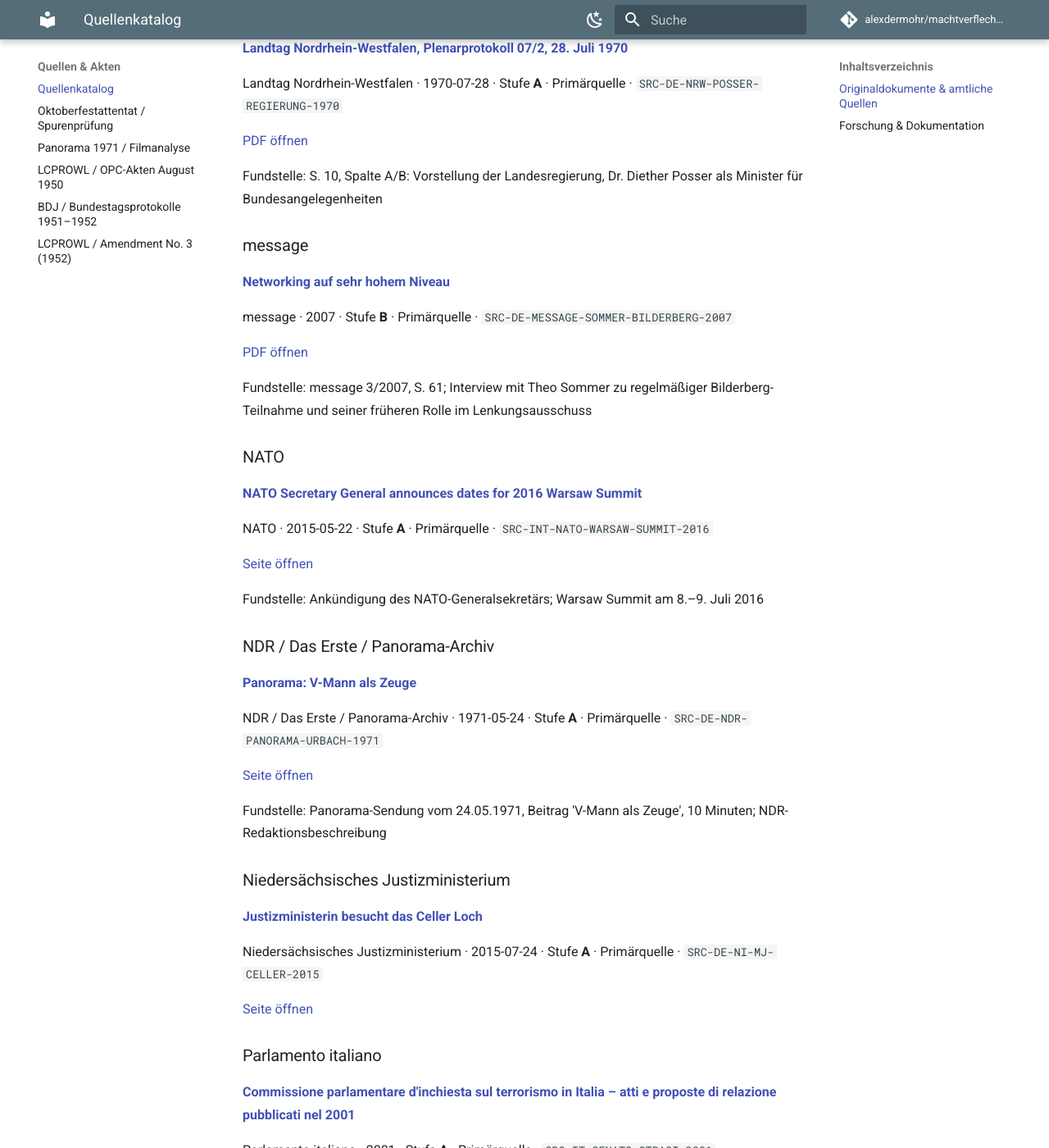
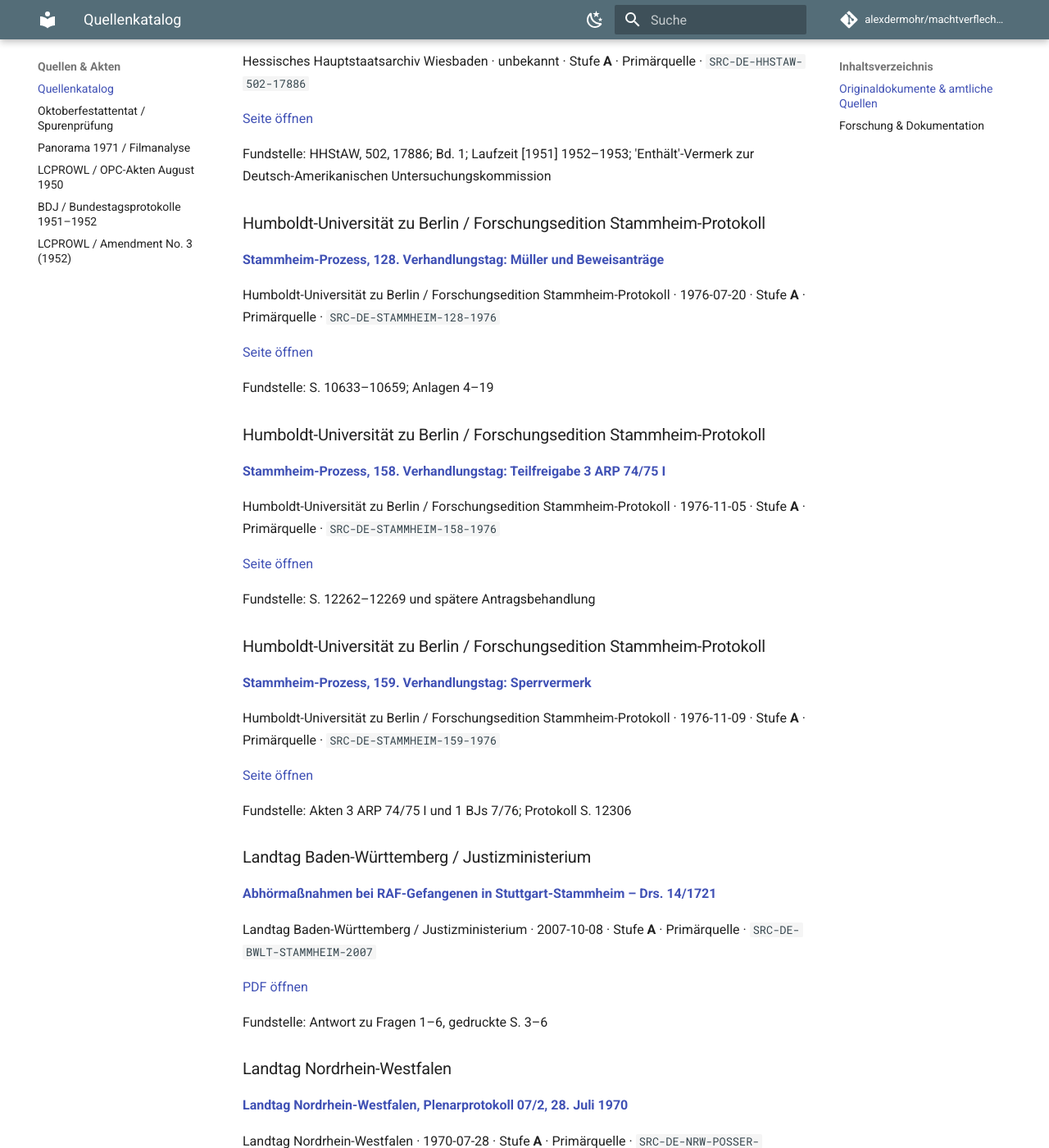
Before and after one commit to alexdermohr/machtverflechtungen, an MkDocs documentation site: the page built from docs/quellen/index.md, in a window 1280 px wide and 1400 px high, scrolled down 25521 px. Shown: the whole window at 82% size. Built offline with MkDocs 1.6.1 and Material for MkDocs 9.7.7, drawn with Linux system fonts in a browser that asks for light colours; comment, search, counter and statistics services are not loaded; some of the changed text lies outside the part shown.

Commit message:
research: RAF-Stammheim-Protokolle, Abhörakten und Nonne-Primärbelege

```diff
--- a/docs/quellen/index.md
+++ b/docs/quellen/index.md
@@ -707,6 +707,17 @@
 
 Fundstelle: Drucksache 18/12700; Mehrheitsbewertung und Sondervoten getrennt
 
+<a id="src-de-bt-nonne-3123-1992"></a>
+### Deutscher Bundestag / Bundesregierung
+
+**[Fahndung nach der RAF und Kronzeugenfall Nonne – Drs. 12/3123](https://dserver.bundestag.de/btd/12/031/1203123.pdf)**
+
+Deutscher Bundestag / Bundesregierung · 1992-07-30 · Stufe **A** · Primärquelle · `SRC-DE-BT-NONNE-3123-1992`
+
+[PDF öffnen](https://dserver.bundestag.de/btd/12/031/1203123.pdf)
+
+Fundstelle: Fragen 4–6, gedruckte S. 3–5
+
 <a id="src-de-bt-okt-1613527-2009"></a>
 ### Deutscher Bundestag / Bundesregierung
 
@@ -959,6 +970,50 @@
 [Seite öffnen](https://arcinsys.hessen.de/arcinsys/showArchivalDescriptionDetails?archivalDescriptionId=6991555)
 
 Fundstelle: HHStAW, 502, 17886; Bd. 1; Laufzeit [1951] 1952–1953; 'Enthält'-Vermerk zur Deutsch-Amerikanischen Untersuchungskommission
+
+<a id="src-de-stammheim-128-1976"></a>
+### Humboldt-Universität zu Berlin / Forschungsedition Stammheim-Protokoll
+
+**[Stammheim-Prozess, 128. Verhandlungstag: Müller und Beweisanträge](https://www.stammheim-prozess.de/128-verhandlungstag/)**
+
+Humboldt-Universität zu Berlin / Forschungsedition Stammheim-Protokoll · 1976-07-20 · Stufe **A** · Primärquelle · `SRC-DE-STAMMHEIM-128-1976`
+
+[Seite öffnen](https://www.stammheim-prozess.de/128-verhandlungstag/)
+
+Fundstelle: S. 10633–10659; Anlagen 4–19
+
+<a id="src-de-stammheim-158-1976"></a>
+### Humboldt-Universität zu Berlin / Forschungsedition Stammheim-Protokoll
+
+**[Stammheim-Prozess, 158. Verhandlungstag: Teilfreigabe 3 ARP 74/75 I](https://www.stammheim-prozess.de/158-verhandlungstag/)**
+
+Humboldt-Universität zu Berlin / Forschungsedition Stammheim-Protokoll · 1976-11-05 · Stufe **A** · Primärquelle · `SRC-DE-STAMMHEIM-158-1976`
+
+[Seite öffnen](https://www.stammheim-prozess.de/158-verhandlungstag/)
+
+Fundstelle: S. 12262–12269 und spätere Antragsbehandlung
+
+<a id="src-de-stammheim-159-1976"></a>
+### Humboldt-Universität zu Berlin / Forschungsedition Stammheim-Protokoll
+
+**[Stammheim-Prozess, 159. Verhandlungstag: Sperrvermerk](https://www.stammheim-prozess.de/159-verhandlungstag/)**
+
+Humboldt-Universität zu Berlin / Forschungsedition Stammheim-Protokoll · 1976-11-09 · Stufe **A** · Primärquelle · `SRC-DE-STAMMHEIM-159-1976`
+
+[Seite öffnen](https://www.stammheim-prozess.de/159-verhandlungstag/)
+
+Fundstelle: Akten 3 ARP 74/75 I und 1 BJs 7/76; Protokoll S. 12306
+
+<a id="src-de-bwlt-stammheim-2007"></a>
+### Landtag Baden-Württemberg / Justizministerium
+
+**[Abhörmaßnahmen bei RAF-Gefangenen in Stuttgart-Stammheim – Drs. 14/1721](https://www.landtag-bw.de/resource/blob/55082/25d8847bfe8691b874833b0dd117ec62/14_1721_D.pdf)**
+
+Landtag Baden-Württemberg / Justizministerium · 2007-10-08 · Stufe **A** · Primärquelle · `SRC-DE-BWLT-STAMMHEIM-2007`
+
+[PDF öffnen](https://www.landtag-bw.de/resource/blob/55082/25d8847bfe8691b874833b0dd117ec62/14_1721_D.pdf)
+
+Fundstelle: Antwort zu Fragen 1–6, gedruckte S. 3–6
 
 <a id="src-de-nrw-posser-regierung-1970"></a>
 ### Landtag Nordrhein-Westfalen
```
Also changed, not shown: other parts of docs/quellen/index.md (+1 -1 lines), research/raf-westdeutsche-staatsakten-1975-1992.md (added, +50 -0 lines), 1 other file.
